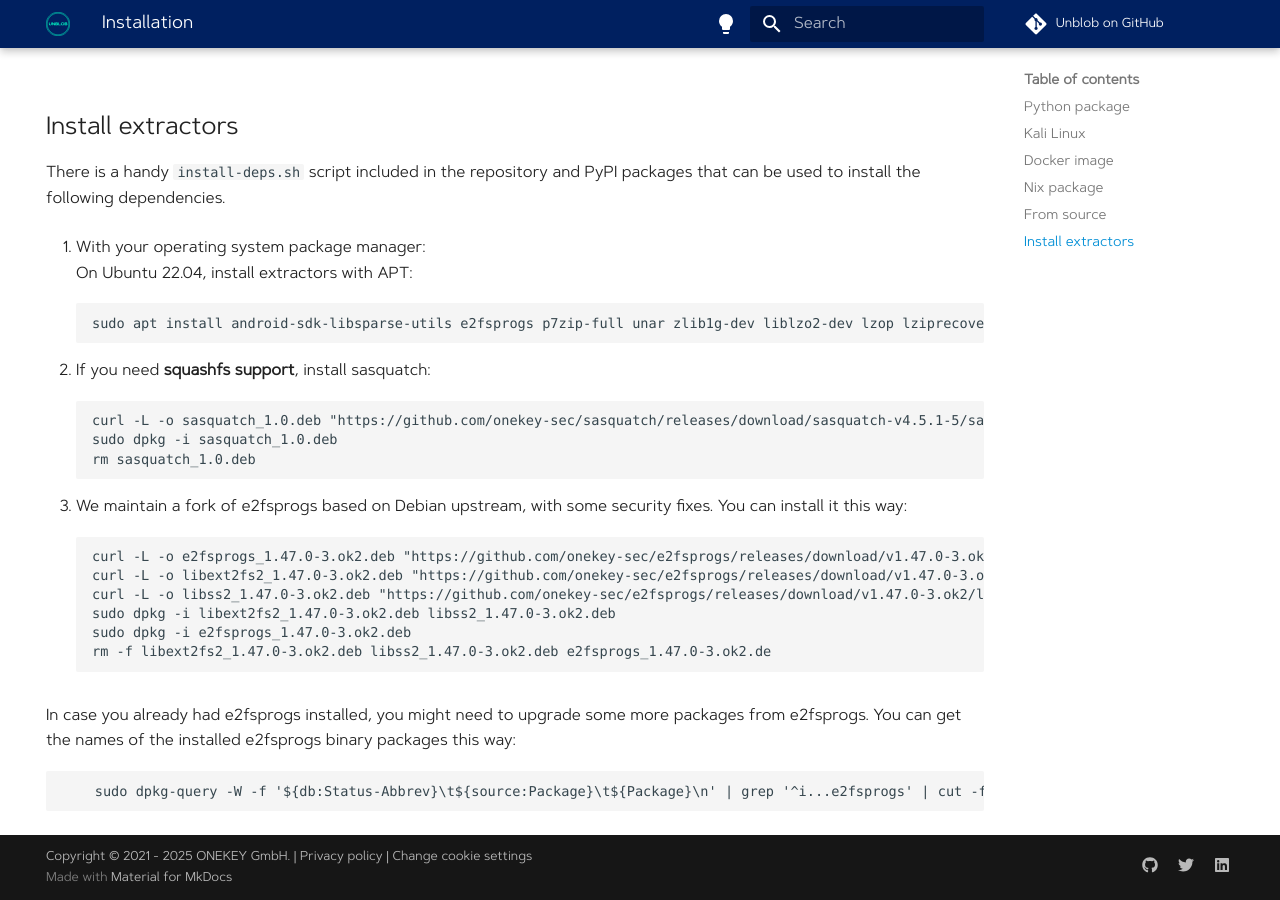
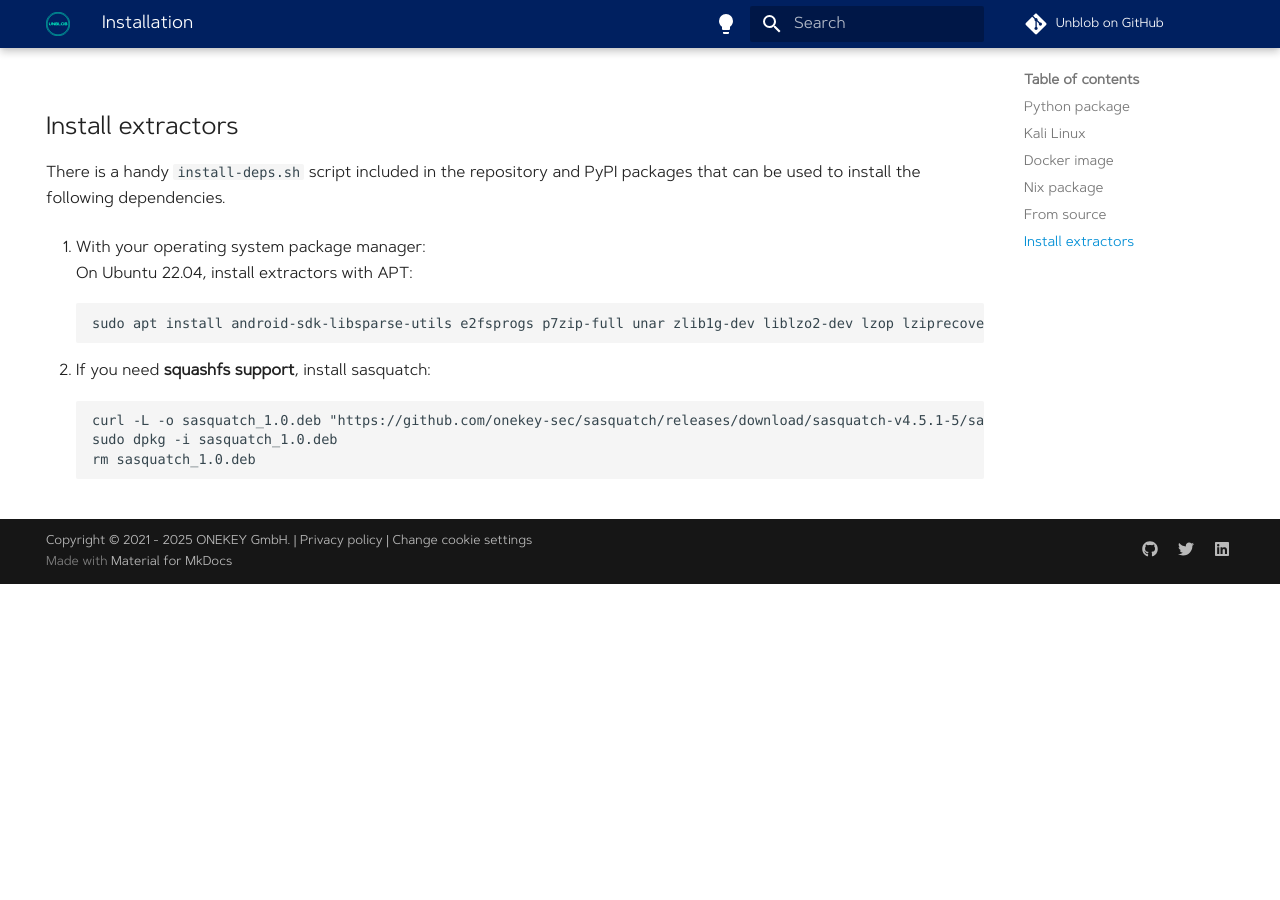
Before and after one commit to onekey-sec/unblob, an MkDocs documentation site: the page built from docs/installation.md, in a window 1280 px wide and 900 px high, scrolled down 4444 px. Built offline with MkDocs 1.6.1 and Material for MkDocs 9.7.7, drawn with Linux system fonts in a browser that asks for light colours; comment, search, counter and statistics services are not loaded; after the commit the page ends 5028 px from its top, so only the background shows below that.

Commit message:
chore(deps): replace e2fsprogs source from fork to upstream
Our debugfs fix¹ is present in the debian trixie version² and in latest
Ubuntu³. We can therefore go back to installing it from upstream rather
than relying on our own fork.

¹:
https://github.com/tytso/e2fsprogs/commit/56a444e898be418afd4bd11f2a6950dce7e4ae99
²:
https://metadata.ftp-master.debian.org/changelogs//main/e/e2fsprogs/e2fsprogs_1.47.2-3_changelog
³: https://launchpad.net/ubuntu/+source/e2fsprogs

```diff
--- a/docs/installation.md
+++ b/docs/installation.md
@@ -224,17 +224,3 @@
         curl -L -o sasquatch_1.0.deb "https://github.com/onekey-sec/sasquatch/releases/download/sasquatch-v4.5.1-5/sasquatch_1.0_$(dpkg --print-architecture).deb"
         sudo dpkg -i sasquatch_1.0.deb
         rm sasquatch_1.0.deb
-
-4. We maintain a fork of e2fsprogs based on Debian upstream, with some security fixes. You can install it this way:
-
-        curl -L -o e2fsprogs_1.47.0-3.ok2.deb "https://github.com/onekey-sec/e2fsprogs/releases/download/v1.47.0-3.ok2/e2fsprogs_1.47.0-3.ok2_$(dpkg --print-architecture).deb"
-        curl -L -o libext2fs2_1.47.0-3.ok2.deb "https://github.com/onekey-sec/e2fsprogs/releases/download/v1.47.0-3.ok2/libext2fs2_1.47.0-3.ok2_$(dpkg --print-architecture).deb"
-        curl -L -o libss2_1.47.0-3.ok2.deb "https://github.com/onekey-sec/e2fsprogs/releases/download/v1.47.0-3.ok2/libss2_1.47.0-3.ok2_$(dpkg --print-architecture).deb"
-        sudo dpkg -i libext2fs2_1.47.0-3.ok2.deb libss2_1.47.0-3.ok2.deb
-        sudo dpkg -i e2fsprogs_1.47.0-3.ok2.deb
-        rm -f libext2fs2_1.47.0-3.ok2.deb libss2_1.47.0-3.ok2.deb e2fsprogs_1.47.0-3.ok2.de
-
-   In case you already had e2fsprogs installed, you might need to upgrade some more packages from e2fsprogs.
-   You can get the names of the installed e2fsprogs binary packages this way:
-
-        sudo dpkg-query -W -f '${db:Status-Abbrev}\t${source:Package}\t${Package}\n' | grep '^i...e2fsprogs' | cut -f3
```
Also changed, not shown: 1 other file.
